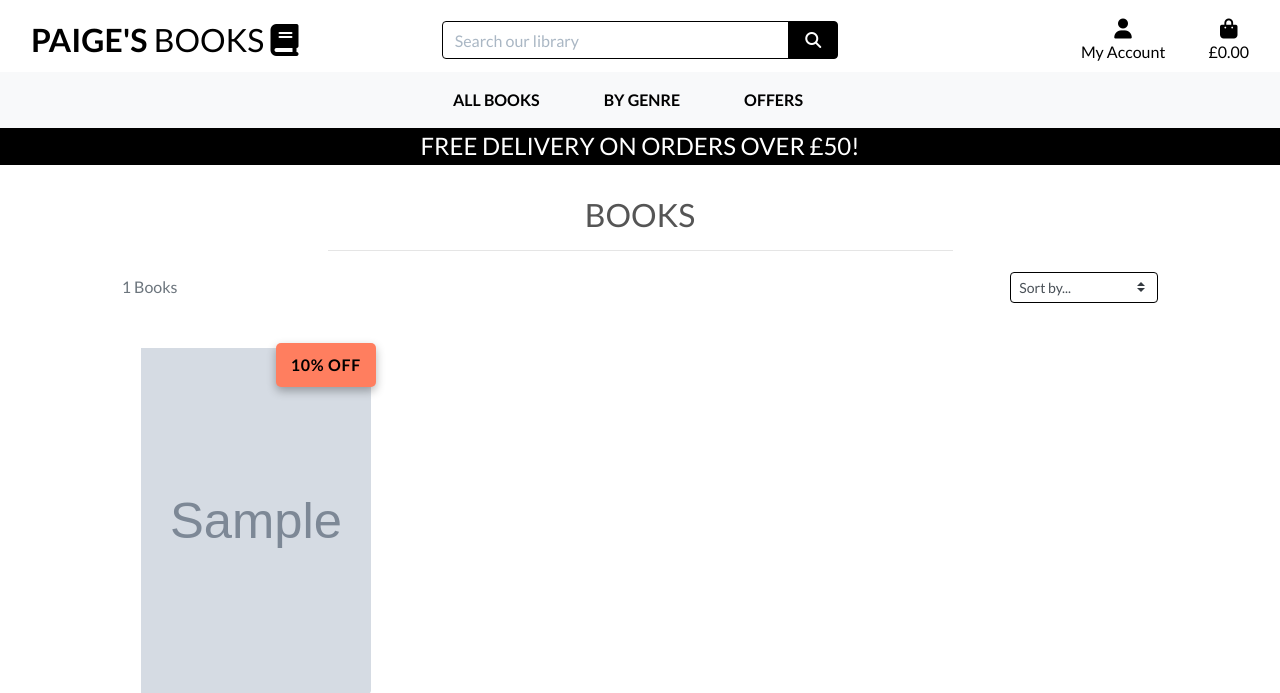
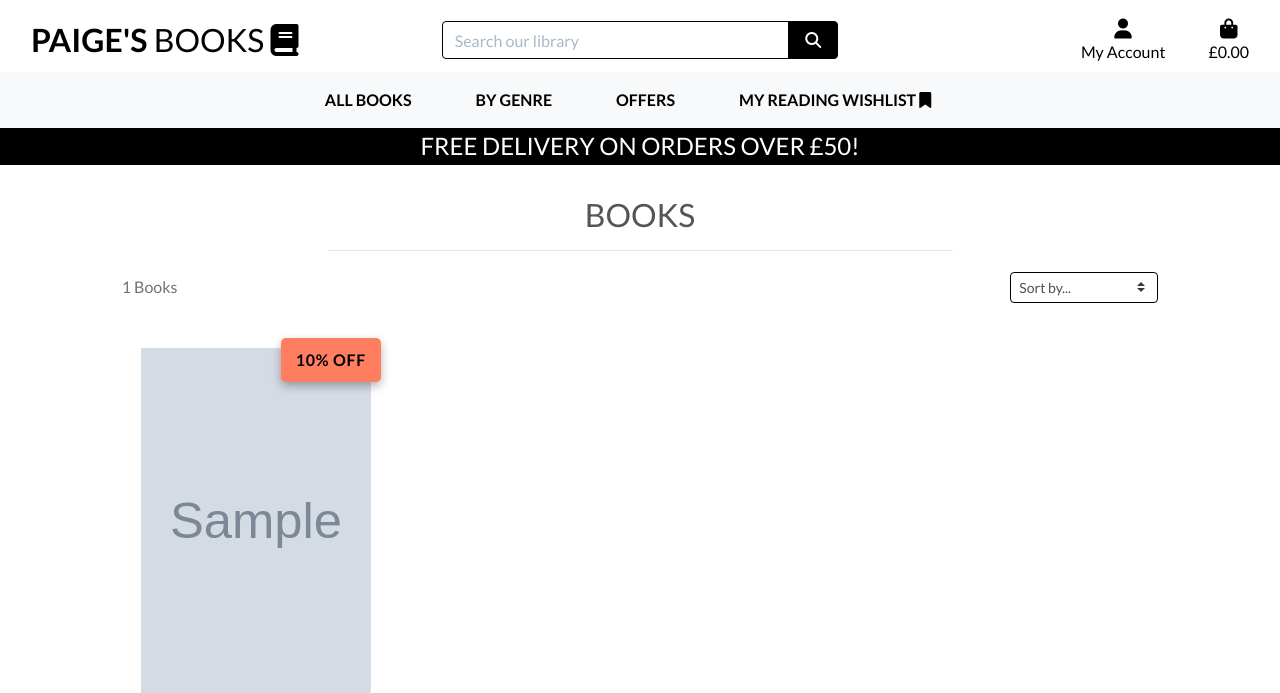
Before and after one commit to paddyw11/paiges-books, a Django app: a page that uses templates/includes/main-nav.html in a window 1280 px wide. Shown: the top 693 px of the page. Run offline with Django 3.2, Linux system fonts and the light colour scheme; a user stored in the database is signed in; data comes from the database, SQL or seed files in the repository; tables that the repository leaves empty hold one stand-in row (values such as "Sample post"); grey boxes marked "Sample" are stand-in pictures; parts of the project's set-up code (start-up, migrations or seed data) failed here and were passed over; some libraries are stand-ins or nearby versions.

Commit message:
fear: new bookmark item on nav bar

```diff
--- a/static/css/base.css
+++ b/static/css/base.css
@@ -128,8 +128,8 @@ body {
 
 .image-flash {
     position: absolute;
-    top: -5px;  /* Adjust this value to control vertical placement */
-    right: -5px;  /* Adjust this value to control horizontal placement */
+    top: -10px;  /* Adjust this value to control vertical placement */
+    right: -10px;
     background-color: #ff7e5f;  /* Bright color to make it pop */
     color: #fff;
     font-size: 0.9rem;  /* Smaller font size for a sticker look */
@@ -311,6 +311,14 @@ body {
 
 input[name='q']::placeholder {
     color: #aab7c4;
+}
+
+
+.bookmark-list-btn {
+    border: none;
+    background: transparent;
+    padding: 0;
+    cursor: pointer;
 }
 
 /* ------------------------------- bootstrap toasts */
--- a/templates/includes/main-nav.html
+++ b/templates/includes/main-nav.html
@@ -41,5 +41,11 @@
                 Offers
             </a>
         </li>
+        {% if user.is_authenticated %}
+        <li class="nav-item">
+            <a class="logo-font font-weight-bold nav-link text-black mr-5" href="{% url 'books' %}?bookmark" id="bookmarks-link">
+                    My Reading Wishlist <i class="fas fa-bookmark"></i></a>
+        </li>
+        {% endif %}
     </ul>
 </div>
--- a/templates/includes/mobile-top-nav.html
+++ b/templates/includes/mobile-top-nav.html
@@ -33,7 +33,9 @@
           <a href="{% url 'add_book' %}" class="dropdown-item">Book Management</a>
       {% endif %}
         <a href=" {% url 'profile' %}" class="dropdown-item">My Profile</a>
+        <a href=" {% url 'books' %}?bookmark"> My Reading Wishlist <i class="fas fa-bookmark"></i></a>
         <a href="{% url 'account_logout' %}" class="dropdown-item">Logout</a>
+
       {% else %}
         <a href="{% url 'account_signup' %}" class="dropdown-item">Register</a>
         <a href="{% url 'account_login' %}" class="dropdown-item">Login</a>
```
